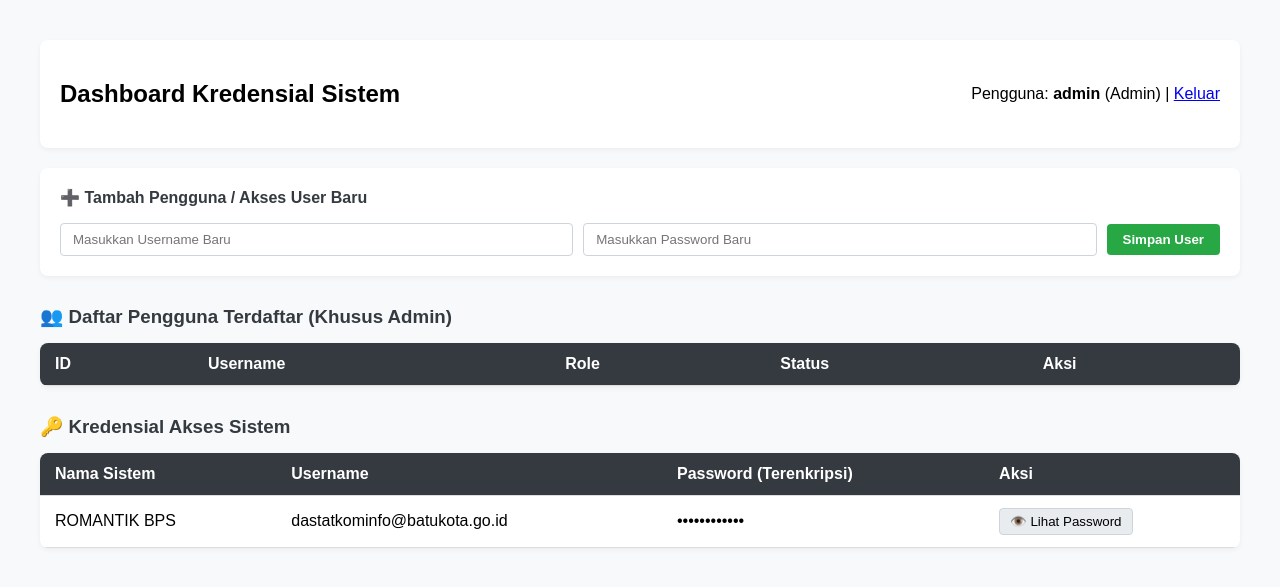
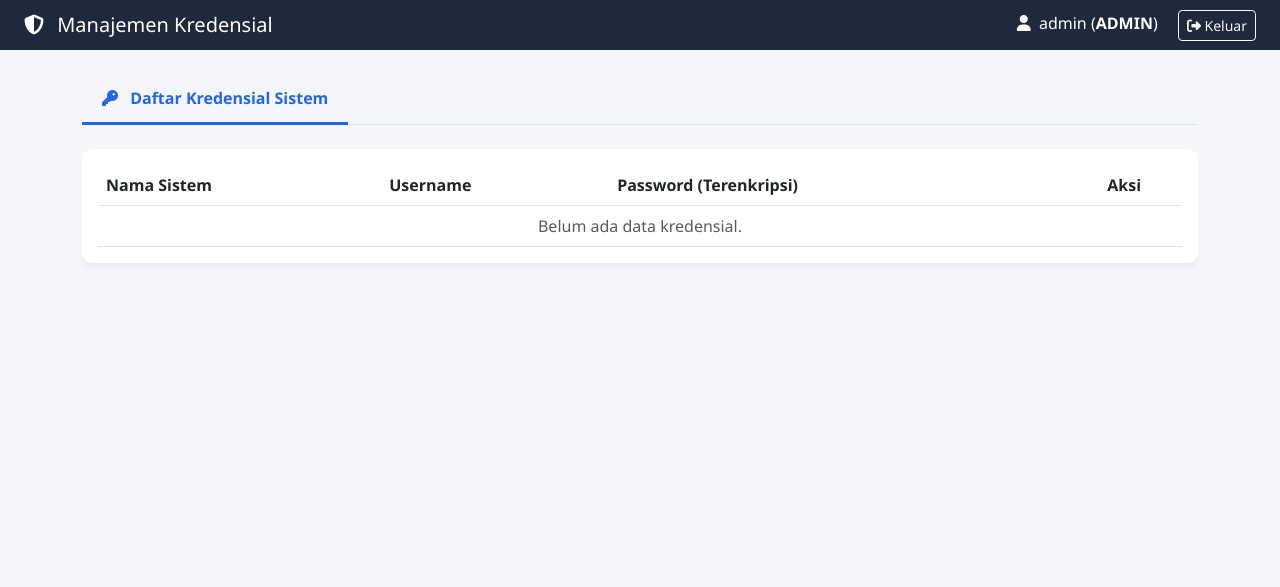
Before and after one commit to 230601110057-blip/kredensial-diskominfo, a Flask app: page /dashboard in a window 1280 px wide. Shown: the top 587 px of the page. Run offline with Flask 3, Linux system fonts and the light colour scheme; a user stored in the database is signed in; data comes from the database, SQL or seed files in the repository; lists and menus that the app fills with data are empty.

Commit message:
Add files via upload

```diff
--- a/templates/dashboard.html
+++ b/templates/dashboard.html
@@ -2,124 +2,210 @@
 <html lang="id">
 <head>
     <meta charset="UTF-8">
-    <title>Dashboard Kredensial</title>
+    <meta name="viewport" content="width=device-width, initial-scale=1.0">
+    <title>Dashboard Kredensial Kominfo</title>
+    <link href="https://cdn.jsdelivr.net/npm/bootstrap@5.3.0/dist/css/bootstrap.min.css" rel="stylesheet">
+    <link rel="stylesheet" href="https://cdnjs.cloudflare.com/ajax/libs/font-awesome/6.4.0/css/all.min.css">
     <style>
-        body { font-family: Arial, sans-serif; margin: 40px; background: #f8f9fa; }
-        .header { display: flex; justify-content: space-between; align-items: center; background: white; padding: 20px; border-radius: 8px; box-shadow: 0 2px 5px rgba(0,0,0,0.05); }
-        table { width: 100%; margin-top: 15px; border-collapse: collapse; background: white; border-radius: 8px; overflow: hidden; box-shadow: 0 2px 5px rgba(0,0,0,0.05); }
-        th, td { padding: 12px 15px; text-align: left; border-bottom: 1px solid #ddd; }
-        th { background: #343a40; color: white; }
-        .btn-eye { cursor: pointer; background: #e9ecef; border: 1px solid #ced4da; padding: 5px 10px; border-radius: 4px; }
-
-        .card-add-user { background: white; padding: 20px; margin-top: 20px; border-radius: 8px; box-shadow: 0 2px 5px rgba(0,0,0,0.05); }
-        .card-add-user h3 { margin-top: 0; color: #343a40; font-size: 16px; }
-        .form-inline { display: flex; gap: 10px; align-items: center; }
-        .form-inline input { padding: 8px 12px; border: 1px solid #ced4da; border-radius: 4px; flex: 1; }
-        .btn-submit { background: #28a745; color: white; border: none; padding: 8px 16px; border-radius: 4px; cursor: pointer; font-weight: bold; }
-        .btn-submit:hover { background: #218838; }
-        .btn-delete { background: #dc3545; color: white; text-decoration: none; padding: 5px 10px; border-radius: 4px; font-size: 12px; font-weight: bold; }
-        .btn-delete:hover { background: #bd2130; }
-        .alert { padding: 10px 15px; margin-top: 15px; border-radius: 4px; background-color: #d4edda; color: #155724; border: 1px solid #c3e6cb; }
-        .section-title { margin-top: 30px; margin-bottom: 5px; color: #343a40; }
+        body { background-color: #f4f6f9; font-family: 'Segoe UI', Tahoma, Geneva, Verdana, sans-serif; }
+        .navbar { background-color: #1e293b; }
+        .card { border: none; border-radius: 10px; box-shadow: 0 4px 6px rgba(0,0,0,0.05); }
+        .nav-tabs .nav-link { color: #64748b; font-weight: 600; border: none; padding: 12px 20px; }
+        .nav-tabs .nav-link.active { color: #2563eb; border-bottom: 3px solid #2563eb; background: transparent; }
+        .table thead { background-color: #1e293b; color: white; }
     </style>
 </head>
 <body>
-    <div class="header">
-        <h2>Dashboard Kredensial Sistem</h2>
-        <div>
-            Pengguna: <b>{{ user }}</b> ({{ role }}) |
-            <a href="/logout">Keluar</a>
+
+    <!-- NAVBAR ATAS -->
+    <nav class="navbar navbar-dark mb-4 px-4">
+        <span class="navbar-brand mb-0 h1"><i class="fa-solid fa-shield-halved me-2"></i> Manajemen Kredensial</span>
+        <div class="text-white">
+            <span class="me-3"><i class="fa-solid fa-user me-1"></i> {{ session.get('username') }} (<strong>{{ session.get('role')|upper }}</strong>)</span>
+            <a href="/logout" class="btn btn-outline-light btn-sm"><i class="fa-solid fa-right-from-bracket"></i> Keluar</a>
         </div>
+    </nav>
+
+    <div class="container pb-5">
+
+        <!-- NOTIFIKASI PESAN (HANYA MUNCUL JIKA ADA PESAN) -->
+        {% with messages = get_flashed_messages(with_categories=true) %}
+          {% if messages %}
+            {% for category, message in messages %}
+              <div class="alert alert-{{ category if category != 'error' else 'danger' }} alert-dismissible fade show" role="alert">
+                {{ message }}
+                <button type="button" class="btn-close" data-bs-dismiss="alert"></button>
               </div>
-
-    {% with messages = get_flashed_messages() %}
-      {% if messages %}
-        {% for message in messages %}
-          <div class="alert">{{ message }}</div>
             {% endfor %}
           {% endif %}
         {% endwith %}
 
-    <!-- HANYA ADMIN YANG BISA LIHAT & TAMBAH USER -->
-    {% if role == 'Admin' %}
-    <div class="card-add-user">
-        <h3>➕ Tambah Pengguna / Akses User Baru</h3>
-        <form action="/tambah_user" method="POST" class="form-inline">
-            <input type="text" name="username" placeholder="Masukkan Username Baru" required>
-            <input type="password" name="password" placeholder="Masukkan Password Baru" required>
-            <button type="submit" class="btn-submit">Simpan User</button>
+        <!-- MENU NAVIGASI TAB -->
+        <ul class="nav nav-tabs mb-4" id="myTab" role="tablist">
+            <!-- TAB 1: KREDENSIAL (Bisa diakses Semua Role) -->
+            <li class="nav-item">
+                <button class="nav-link active" id="kredensial-tab" data-bs-toggle="tab" data-bs-target="#kredensial" type="button">
+                    <i class="fa-solid fa-key me-2"></i> Daftar Kredensial Sistem
+                </button>
+            </li>
+
+            <!-- TAB 2: MANAJEMEN USER (HANYA MUNCUL UNTUK ADMIN) -->
+            {% if session.get('role') == 'admin' %}
+            <li class="nav-item">
+                <button class="nav-link" id="users-tab" data-bs-toggle="tab" data-bs-target="#users" type="button">
+                    <i class="fa-solid fa-users-gear me-2"></i> Kelola Pengguna (Akses Login)
+                </button>
+            </li>
+            {% endif %}
+        </ul>
+
+        <!-- ISI KONTEN MENURUT TAB -->
+        <div class="tab-content" id="myTabContent">
+
+            <!-- ===== ISI TAB 1: DAFTAR KREDENSIAL ===== -->
+            <div class="tab-pane fade show active" id="kredensial">
+
+                <!-- FORM TAMBAH KREDENSIAL (KHUSUS ADMIN) -->
+                {% if session.get('role') == 'admin' %}
+                <div class="card p-4 mb-4">
+                    <h5 class="card-title text-primary"><i class="fa-solid fa-plus me-2"></i> Tambah Kredensial Sistem Baru</h5>
+                    <form action="/add_credential" method="POST" class="row g-3 mt-1">
+                        <div class="col-md-4">
+                            <input type="text" name="service_name" class="form-control" placeholder="Nama Sistem (misal: ROMANTIK BPS)" required>
+                        </div>
+                        <div class="col-md-4">
+                            <input type="text" name="username" class="form-control" placeholder="Username / Email" required>
+                        </div>
+                        <div class="col-md-3">
+                            <input type="password" name="password" class="form-control" placeholder="Password Sistem" required>
+                        </div>
+                        <div class="col-md-1">
+                            <button type="submit" class="btn btn-primary w-100">Simpan</button>
+                        </div>
+                    </form>
+                </div>
+                {% endif %}
+
+                <!-- TABEL KREDENSIAL -->
+                <div class="card p-3">
+                    <div class="table-responsive">
+                        <table class="table table-hover align-middle mb-0">
+                            <thead>
+                                <tr>
+                                    <th>Nama Sistem</th>
+                                    <th>Username</th>
+                                    <th>Password (Terenkripsi)</th>
+                                    <th class="text-center">Aksi</th>
+                                </tr>
+                            </thead>
+                            <tbody>
+                                {% for row in credentials %}
+                                <tr>
+                                    <td class="fw-bold">{{ row[1] }}</td>
+                                    <td>{{ row[2] }}</td>
+                                    <td><span id="pass-field-{{ row[0] }}">••••••••••••</span></td>
+                                    <td class="text-center">
+                                        <button onclick="togglePassword({{ row[0] }})" class="btn btn-sm btn-outline-secondary">
+                                            <i class="fa-solid fa-eye me-1"></i> Lihat Password
+                                        </button>
+                                        {% if session.get('role') == 'admin' %}
+                                        <a href="/delete_credential/{{ row[0] }}" class="btn btn-sm btn-outline-danger ms-1" onclick="return confirm('Hapus kredensial ini?')">
+                                            <i class="fa-solid fa-trash"></i>
+                                        </a>
+                                        {% endif %}
+                                    </td>
+                                </tr>
+                                {% else %}
+                                <tr><td colspan="4" class="text-center text-muted">Belum ada data kredensial.</td></tr>
+                                {% endfor %}
+                            </tbody>
+                        </table>
+                    </div>
+                </div>
+            </div>
+
+            <!-- ===== ISI TAB 2: KELOLA PENGGUNA (KHUSUS ADMIN) ===== -->
+            {% if session.get('role') == 'admin' %}
+            <div class="tab-pane fade" id="users">
+
+                <!-- FORM TAMBAH PENGGUNA BARU -->
+                <div class="card p-4 mb-4">
+                    <h5 class="card-title text-success"><i class="fa-solid fa-user-plus me-2"></i> Tambah Pengguna / Akses User Baru</h5>
+                    <form action="/add_user" method="POST" class="row g-3 mt-1">
+                        <div class="col-md-4">
+                            <input type="text" name="username" class="form-control" placeholder="Masukkan Username Baru" required>
+                        </div>
+                        <div class="col-md-4">
+                            <input type="password" name="password" class="form-control" placeholder="Masukkan Password Baru" required>
+                        </div>
+                        <div class="col-md-2">
+                            <select name="role" class="form-select">
+                                <option value="staf">Staf / PKL</option>
+                                <option value="admin">Admin</option>
+                            </select>
+                        </div>
+                        <div class="col-md-2">
+                            <button type="submit" class="btn btn-success w-100">Simpan User</button>
+                        </div>
                     </form>
                 </div>
 
-    <h3 class="section-title">👥 Daftar Pengguna Terdaftar (Khusus Admin)</h3>
-    <table>
+                <!-- TABEL DAFTAR PENGGUNA -->
+                <div class="card p-3">
+                    <h6 class="fw-bold mb-3"><i class="fa-solid fa-users me-2"></i> Daftar Pengguna Terdaftar</h6>
+                    <div class="table-responsive">
+                        <table class="table table-hover align-middle mb-0">
                             <thead>
                                 <tr>
                                     <th>ID</th>
                                     <th>Username</th>
-                <th>Role</th>
-                <th>Status</th>
-                <th>Aksi</th>
+                                    <th>Role / Hak Akses</th>
+                                    <th class="text-center">Aksi</th>
                                 </tr>
                             </thead>
                             <tbody>
-            {% for u in users %}
+                                {% for user in users %}
                                 <tr>
-                <td>{{ u[0] }}</td>
-                <td><b>{{ u[1] }}</b></td>
-                <td>{{ u[2] }}</td>
-                <td><span style="color: green; font-weight: bold;">Aktif</span></td>
+                                    <td>{{ user[0] }}</td>
+                                    <td class="fw-bold">{{ user[1] }}</td>
                                     <td>
-                    {% if u[1] != 'admin' %}
-                    <a href="/hapus_user/{{ u[0] }}" class="btn-delete" onclick="return confirm('Yakin ingin menghapus akun {{ u[1] }}?')">🗑️ Hapus</a>
+                                        <span class="badge {{ 'bg-danger' if user[2] == 'admin' else 'bg-info' }}">
+                                            {{ user[2]|upper }}
+                                        </span>
+                                    </td>
+                                    <td class="text-center">
+                                        {% if user[1] != session.get('username') %}
+                                        <a href="/delete_user/{{ user[0] }}" class="btn btn-sm btn-outline-danger" onclick="return confirm('Hapus user ini?')">
+                                            <i class="fa-solid fa-trash"></i> Hapus
+                                        </a>
                                         {% else %}
-                    <span style="color: gray; font-size: 12px;">(Akun Utama)</span>
+                                        <span class="badge bg-secondary">Akun Anda</span>
                                         {% endif %}
                                     </td>
                                 </tr>
                                 {% endfor %}
                             </tbody>
                         </table>
+                    </div>
+                </div>
+            </div>
             {% endif %}
 
-    <!-- TABEL KREDENSIAL SISTEM (Dapat dilihat oleh Admin & Staf/PKL) -->
-    <h3 class="section-title">🔑 Kredensial Akses Sistem</h3>
-    <table>
-        <thead>
-            <tr>
-                <th>Nama Sistem</th>
-                <th>Username</th>
-                <th>Password (Terenkripsi)</th>
-                <th>Aksi</th>
-            </tr>
-        </thead>
-        <tbody>
-            {% for row in data %}
-            <tr>
-                <td>{{ row[1] }}</td>
-                <td>{{ row[2] }}</td>
-                <td id="pass-field-{{ row[0] }}">••••••••••••</td>
-                <td>
-                    <button class="btn-eye" onclick="toggleDecrypt('{{ row[0] }}')">👁️ Lihat Password</button>
-                </td>
-            </tr>
-            {% endfor %}
-        </tbody>
-    </table>
+        </div>
+    </div>
 
+    <!-- SCRIPT BOOTSTRAP & AJAX LIHAT PASSWORD -->
+    <script src="https://cdn.jsdelivr.net/npm/bootstrap@5.3.0/dist/js/bootstrap.bundle.min.js"></script>
     <script>
-        function toggleDecrypt(id) {
-            const field = document.getElementById('pass-field-' + id);
-
-            fetch('/decrypt/' + id, { method: 'POST' })
-            .then(response => response.json())
-            .then(data => {
-                if (data.password) {
-                    field.innerText = data.password;
-                    field.style.color = "green";
-                    field.style.fontWeight = "bold";
+        function togglePassword(id) {
+            const field = document.getElementById(`pass-field-${id}`);
+            if (field.innerText === '••••••••••••') {
+                fetch(`/get_password/${id}`)
+                    .then(res => res.json())
+                    .then(data => { field.innerText = data.password; });
+            } else {
+                field.innerText = '••••••••••••';
             }
-            });
         }
     </script>
 </body>
```
Lines whose indentation alone changed are shown as unchanged.
